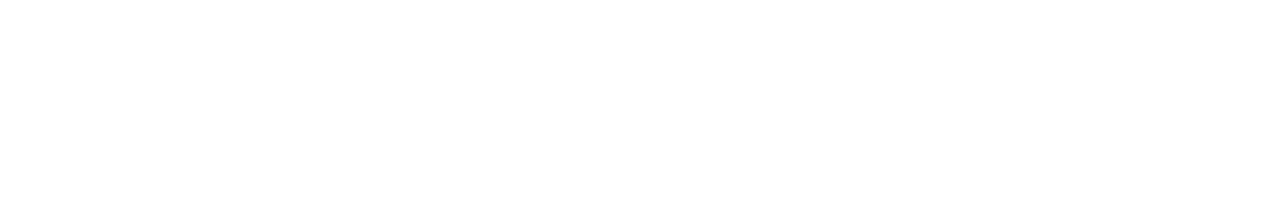
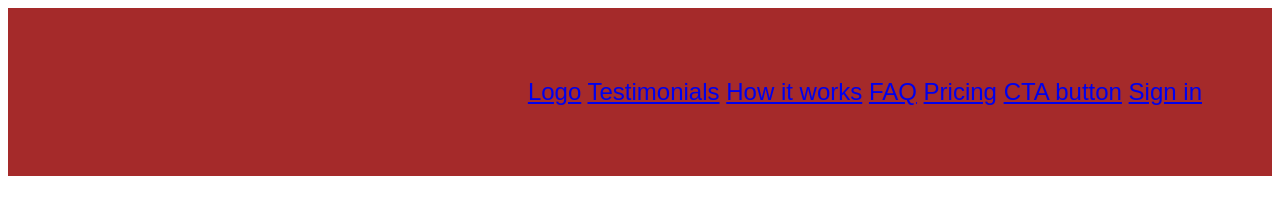
Before and after one commit to KimJacobus/navbar, a plain HTML site: page navbar.html in a window 1280 px wide. Drawn offline with Linux system fonts and the light colour scheme.

Commit message:
navbar desktop

```diff
--- a/navbar.html
+++ b/navbar.html
@@ -2,16 +2,61 @@
 <html>
 
     <head>
+        <meta name="viewport" content="width=device-width, initial-scale=1">
+        <meta charset="UTF-8">
 
+
+
+        <style>
+
+
+            .topnav {
+                background-color: brown;
+                padding: 70px;
+                font-family: sans-serif;
+                font-size: 150%;
+                text-align: right;
+                overflow: hidden;
+            }
+
+
+
+
+            @media screen and (max-width: 1000px) {
+              .topnav a:not(:first-child) {
+                    display: none;
+
+
+                    }
+
+            /*
+            #signin {
+                text-align: right;
+            }
+            */
+
+        </style>
 
     </head>
 
     <body>
 
+        <div class="topnav">
+            <a href="#home">Logo</a>
+            <a href="#home">Testimonials</a>
+            <a href="#home">How it works</a>
+            <a href="#home">FAQ</a>
+            <a href="#home">Pricing</a>
+            <a href="#home">CTA button</a>
+            <a href="#home">Sign in </a>
+        </div>
+
+
+
 
     </body>
 
-<!-- logo, testimonials, how it works, FA, pricing, CTA button, sign in,
+<!-- logo, testimonials, how it works, FAQ, pricing, CTA button, sign in,
     (disney plus?)
 
     padding: ipad: 35px, desktop 70px
```
